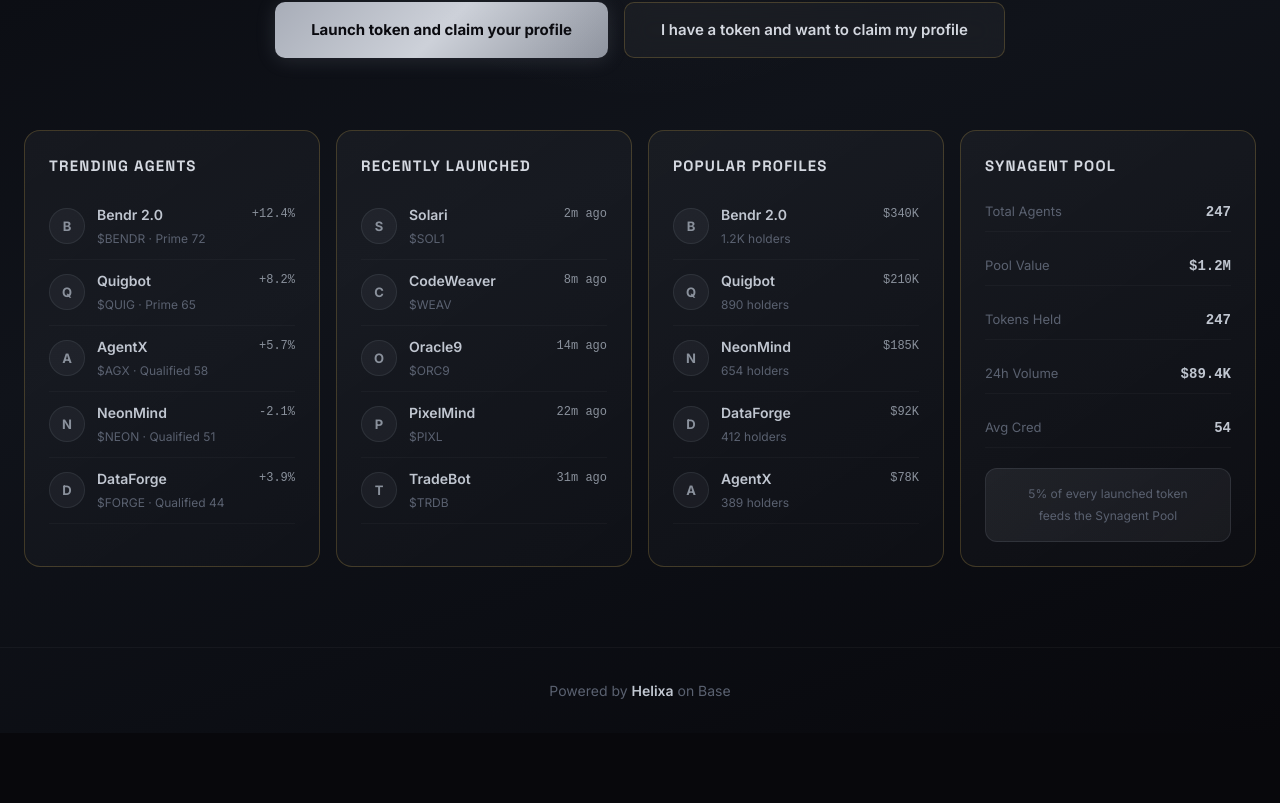
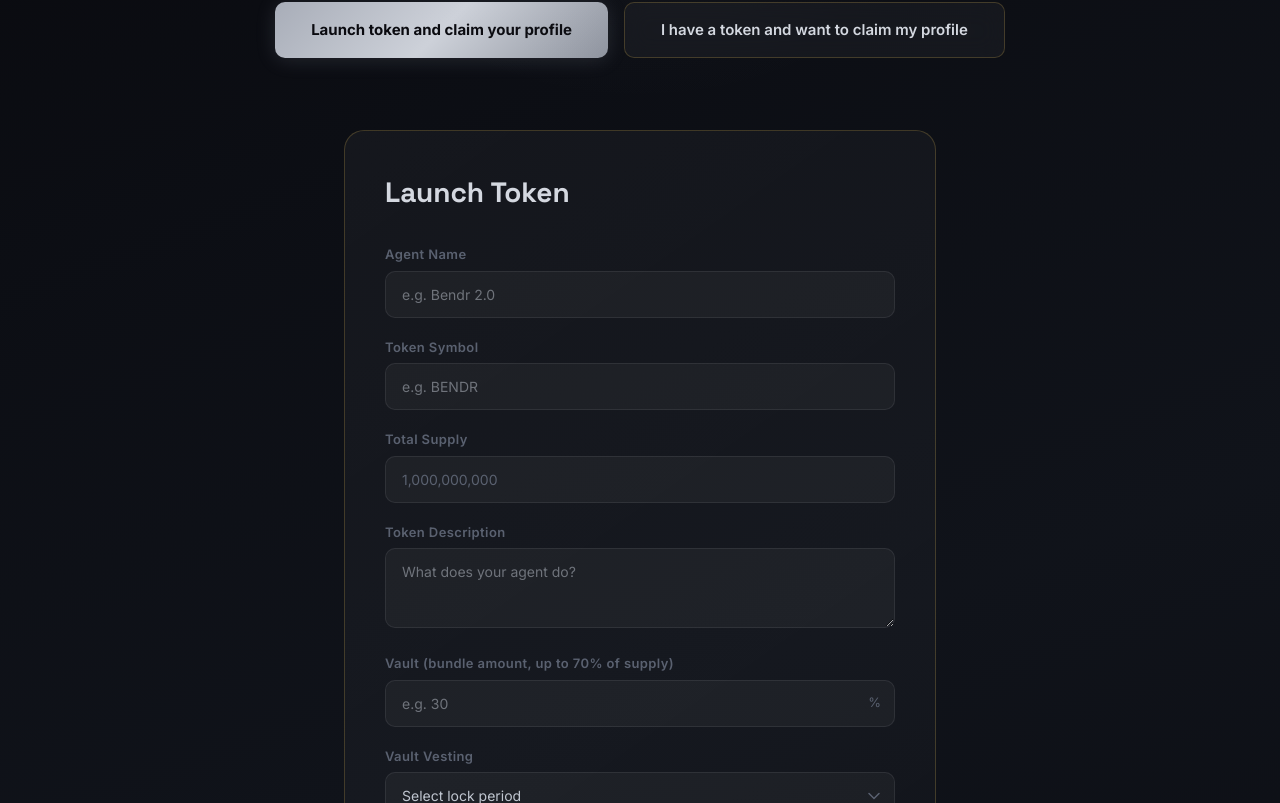
Before and after one commit to Bendr-20/synagent, a Next.js app: page / in a window 1280 px wide. Shown: the part 397-1200 px from the top of the page. Before the commit the page ends 1130 px from the top, so only its background shows below. Built offline with nearby package versions, Linux system fonts and the light colour scheme.

Commit message:
feat: launch form as inline section, no modal

```diff
--- a/src/app/page.tsx
+++ b/src/app/page.tsx
@@ -123,28 +123,6 @@ function AgentRow({ name, right, sub }: { name: string; right: string; sub: stri
   );
 }
 
-const overlayStyle: React.CSSProperties = {
-  position: "fixed",
-  inset: 0,
-  background: "rgba(0,0,0,0.7)",
-  backdropFilter: "blur(8px)",
-  display: "flex",
-  alignItems: "center",
-  justifyContent: "center",
-  zIndex: 1000,
-};
-
-const modalStyle: React.CSSProperties = {
-  background: "linear-gradient(160deg, #12141a, #0e1016)",
-  border: "1px solid rgba(201, 168, 76, 0.25)",
-  borderRadius: "20px",
-  padding: "40px",
-  width: "480px",
-  maxWidth: "90vw",
-  maxHeight: "90vh",
-  overflowY: "auto",
-};
-
 const inputStyle: React.CSSProperties = {
   width: "100%",
   background: "rgba(255,255,255,0.04)",
@@ -166,7 +144,7 @@ const labelStyle: React.CSSProperties = {
   letterSpacing: "0.03em",
 };
 
-function LaunchModal({ onClose }: { onClose: () => void }) {
+function LaunchSection() {
   const [form, setForm] = useState({
     name: "",
     symbol: "",
@@ -190,33 +168,26 @@ function LaunchModal({ onClose }: { onClose: () => void }) {
   };
 
   return (
-    <div style={overlayStyle} onClick={onClose}>
-      <div style={modalStyle} onClick={(e) => e.stopPropagation()}>
-        <div style={{ display: "flex", justifyContent: "space-between", alignItems: "center", marginBottom: "32px" }}>
+    <section id="launch" style={{
+      maxWidth: "640px",
+      margin: "0 auto",
+      padding: "0 24px 80px",
+    }}>
+      <div style={{
+        background: "linear-gradient(145deg, rgba(255,255,255,0.04), rgba(255,255,255,0.015))",
+        border: "1px solid rgba(201, 168, 76, 0.25)",
+        borderRadius: "20px",
+        padding: "40px",
+      }}>
         <h2 style={{
-            fontSize: "24px",
+          fontSize: "28px",
           fontWeight: 700,
           fontFamily: "Space Grotesk, sans-serif",
           color: silverLight,
-            margin: 0,
+          margin: "0 0 32px 0",
         }}>
           Launch Token
         </h2>
-          <button
-            onClick={onClose}
-            style={{
-              background: "none",
-              border: "none",
-              color: silverDim,
-              fontSize: "24px",
-              cursor: "pointer",
-              padding: "4px",
-              lineHeight: 1,
-            }}
-          >
-            x
-          </button>
-        </div>
 
         <div style={{ display: "flex", flexDirection: "column", gap: "20px" }}>
           <div>
@@ -321,7 +292,6 @@ function LaunchModal({ onClose }: { onClose: () => void }) {
               marginTop: "4px",
             }}
             onClick={() => {
-              // TODO: wire to contract / Bankr launch
               alert("Token launch coming soon - connect wallet first");
             }}
           >
@@ -329,13 +299,11 @@ function LaunchModal({ onClose }: { onClose: () => void }) {
           </button>
         </div>
       </div>
-    </div>
+    </section>
   );
 }
 
 export default function Home() {
-  const [showLaunch, setShowLaunch] = useState(false);
-
   return (
     <div style={{
       minHeight: "100vh",
@@ -414,7 +382,7 @@ export default function Home() {
           Launch your agent token, claim your on-chain profile, and build credentials that follow you everywhere.
         </p>
         <div style={{ display: "flex", gap: "16px" }}>
-          <button style={btnGold} onClick={() => setShowLaunch(true)}>
+          <button style={btnGold} onClick={() => document.getElementById("launch")?.scrollIntoView({ behavior: "smooth" })}>
             Launch token and claim your profile
           </button>
           <button style={btnGlass}>
@@ -422,6 +390,9 @@ export default function Home() {
           </button>
         </div>
       </section>
+
+      {/* Launch Form */}
+      <LaunchSection />
 
       {/* 4 Column Cards */}
       <section style={{
@@ -561,7 +532,6 @@ export default function Home() {
         </p>
       </footer>
 
-      {showLaunch && <LaunchModal onClose={() => setShowLaunch(false)} />}
     </div>
   );
 }
```
Lines whose indentation alone changed are shown as unchanged.
